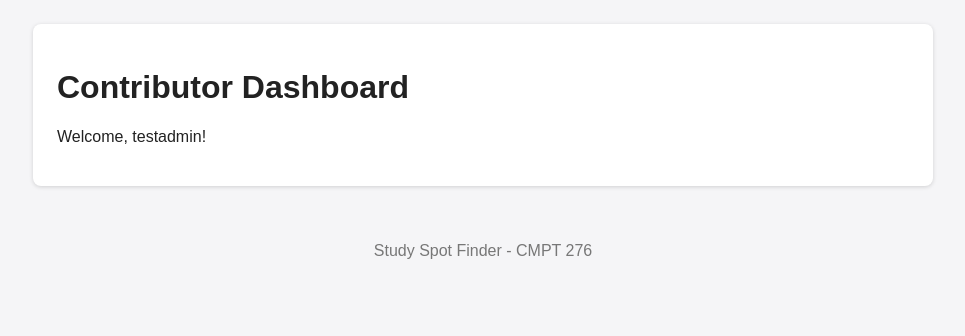
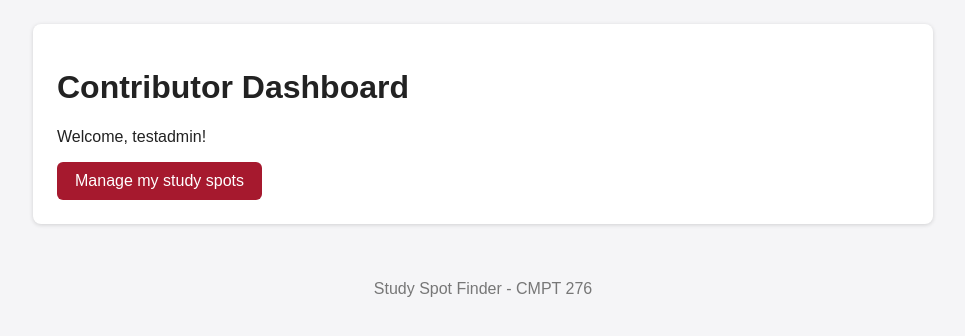
Before and after one commit to florencefilippi/study-spot-finder, a Spring Boot app: page /contributor in a window 1280 px wide. Shown: the part 47-383 px from the top of the page, without its empty margins (157-1122 px from the left). Run offline with Spring Boot 4, Linux system fonts and the light colour scheme; a user stored in the database is signed in; some of the project's set-up classes (security, data sources, template engines, error pages and the like) are left out, and stand-ins take their place; some libraries are stand-ins or nearby versions.

Commit message:
Link contributor dashboard to spot management

```diff
--- a/src/main/resources/templates/contributor.html
+++ b/src/main/resources/templates/contributor.html
@@ -8,6 +8,7 @@
     <div class="card">
       <h1>Contributor Dashboard</h1>
       <p>Welcome, <span sec:authentication="name"></span>!</p>
+      <a class="btn" th:href="@{/contributor/spots}">Manage my study spots</a>
     </div>
   </main>
 
```
